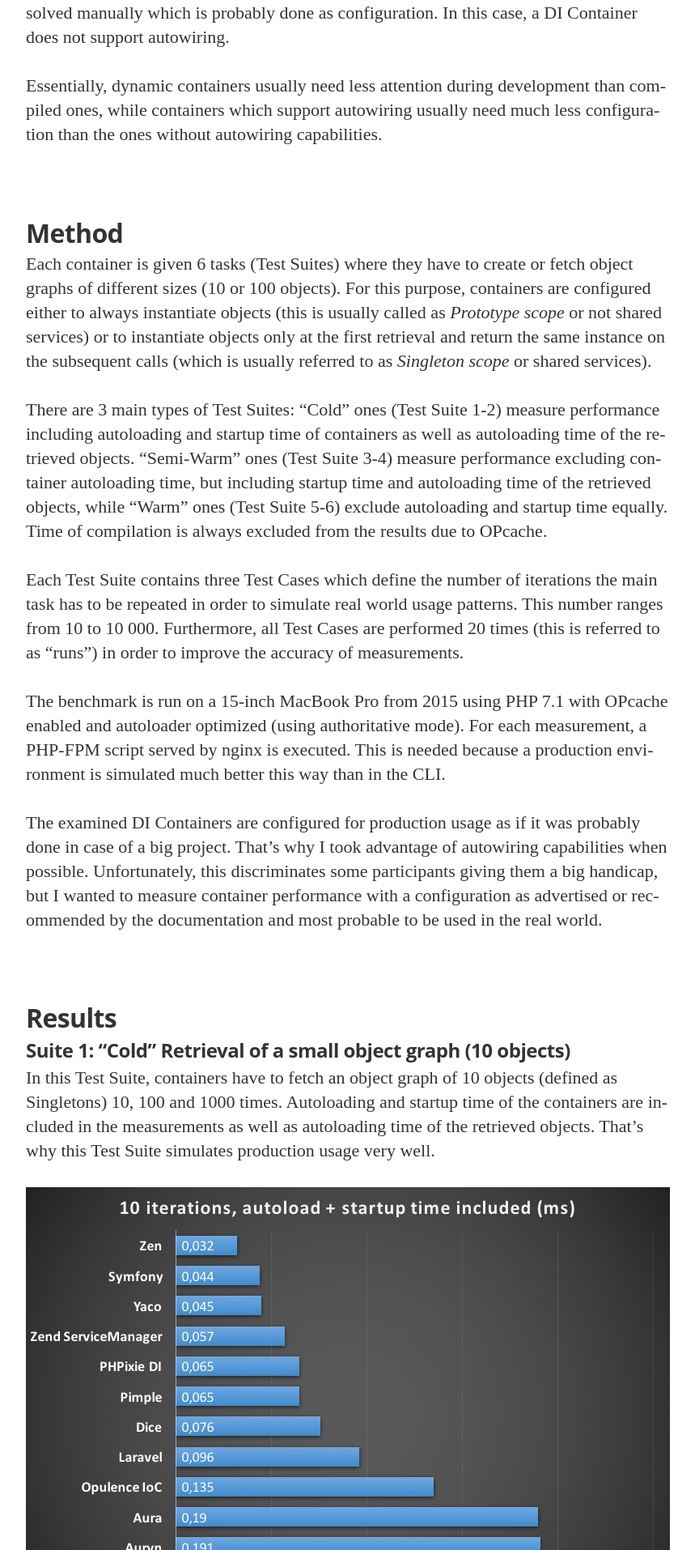
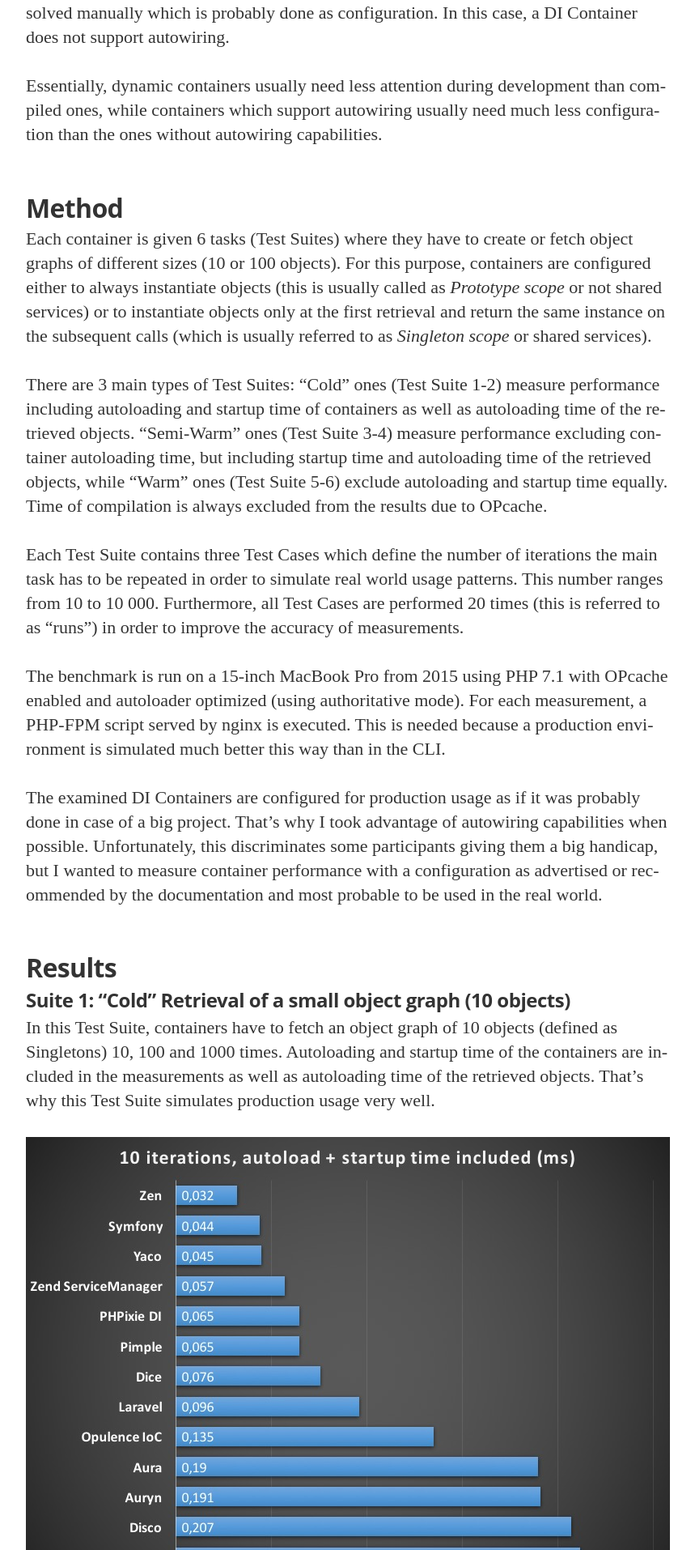
Before and after one commit to kocsismate/kocsismate.github.io, a Jekyll site: the page built from _posts/2017-01-20-benchmark-for-some-popular-di-containers.md, in a window 1280 px wide. Shown: the part 2143-4057 px from the top of the page at 81% size, without its empty margins (208-1067 px from the left). Built offline with Jekyll 4.4.1, drawn with Linux system fonts in a browser that asks for light colours; nearby versions of some CDN libraries; some web fonts are replaced; comment, search, counter and statistics services are not loaded.

Commit message:
Decreased h2 header padding top

```diff
--- a/assets/css/main.sass
+++ b/assets/css/main.sass
@@ -380,6 +380,8 @@
       line-height: 1.2
       padding-top: 31px
       margin-bottom: 4px
+    h2
+      padding-top: 0
     p
       font-weight: 400
       font-style: normal
```
